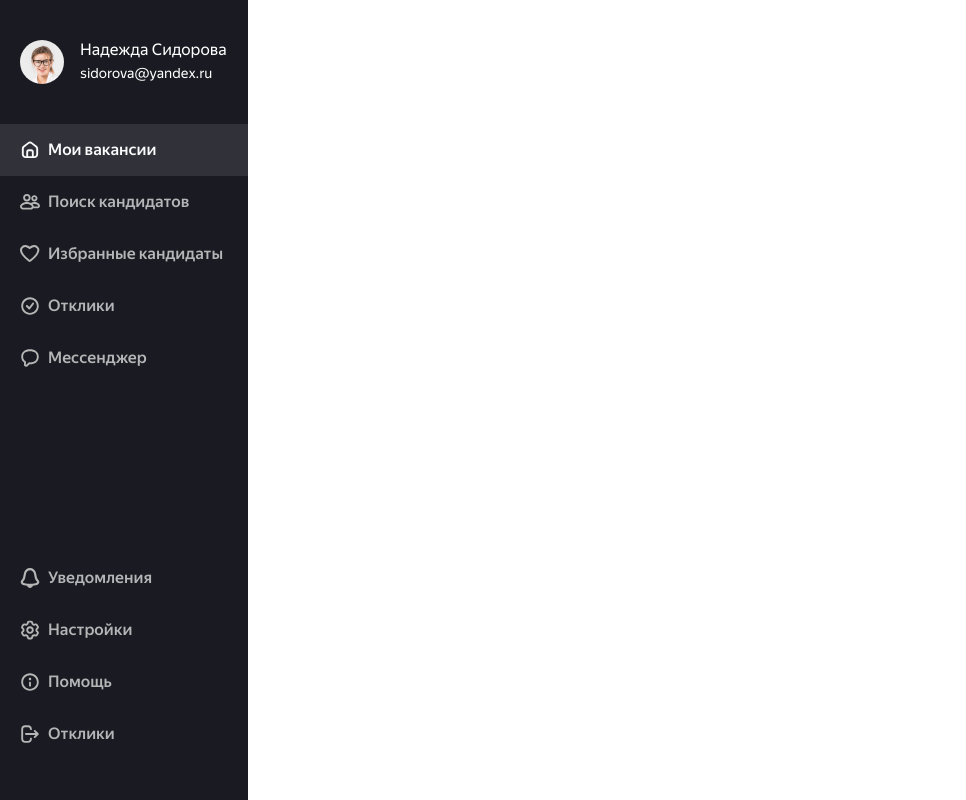
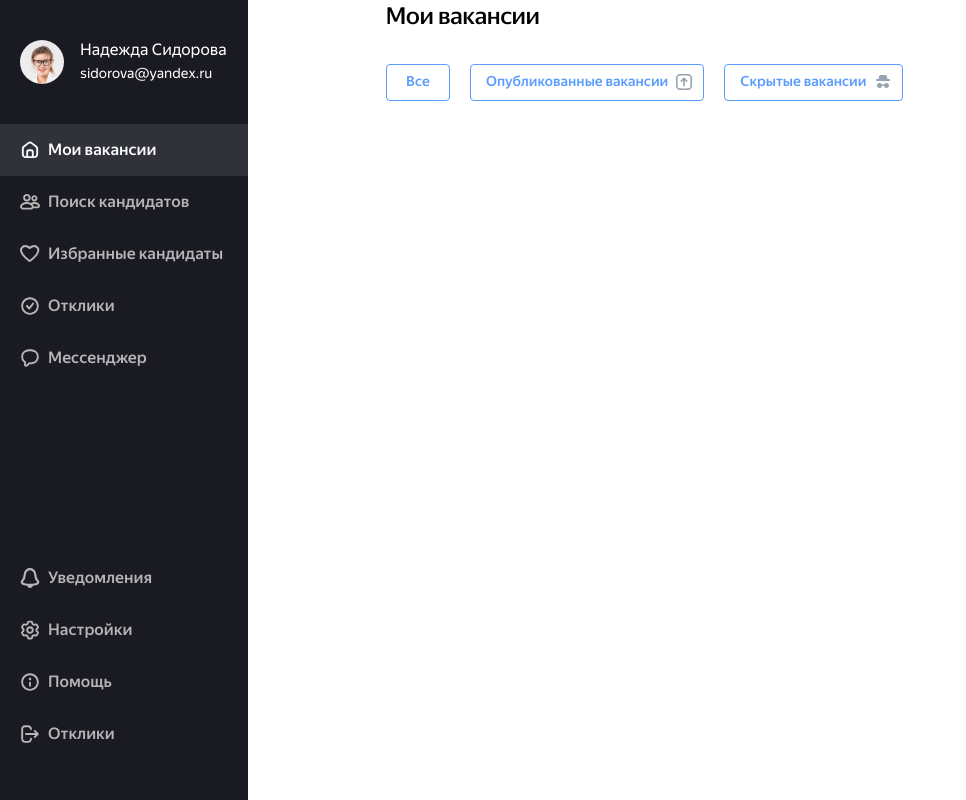
Before and after one commit to MostBridge/Frontend, a React (Vite) app: page /vacancies in a window 1280 px wide. Shown: the whole page, without its empty margins (0-966 px from the left). Built offline with nearby package versions, Linux system fonts and the light colour scheme.

Commit message:
fix: fixed eslint

```diff
--- a/src/pages/Vacancies/Vacancies.tsx
+++ b/src/pages/Vacancies/Vacancies.tsx
@@ -16,7 +16,7 @@ const Vacancies = () => {
   return (
     <main>
       <div className={styles.vacancies}>
-        {/* <Typography style={h1Style} className={styles.vacancies__title} variant="h2" component="h1">
+        <Typography style={h1Style} className={styles.vacancies__title} variant="h2" component="h1">
           Мои вакансии
         </Typography>
 
@@ -28,7 +28,7 @@ const Vacancies = () => {
           <Button variant="outlined" endIcon={<img src={Strange} alt="strange" />}>
             Скрытые вакансии
           </Button>
-        </Stack> */}
+        </Stack>
       </div>
     </main>
   );
```
